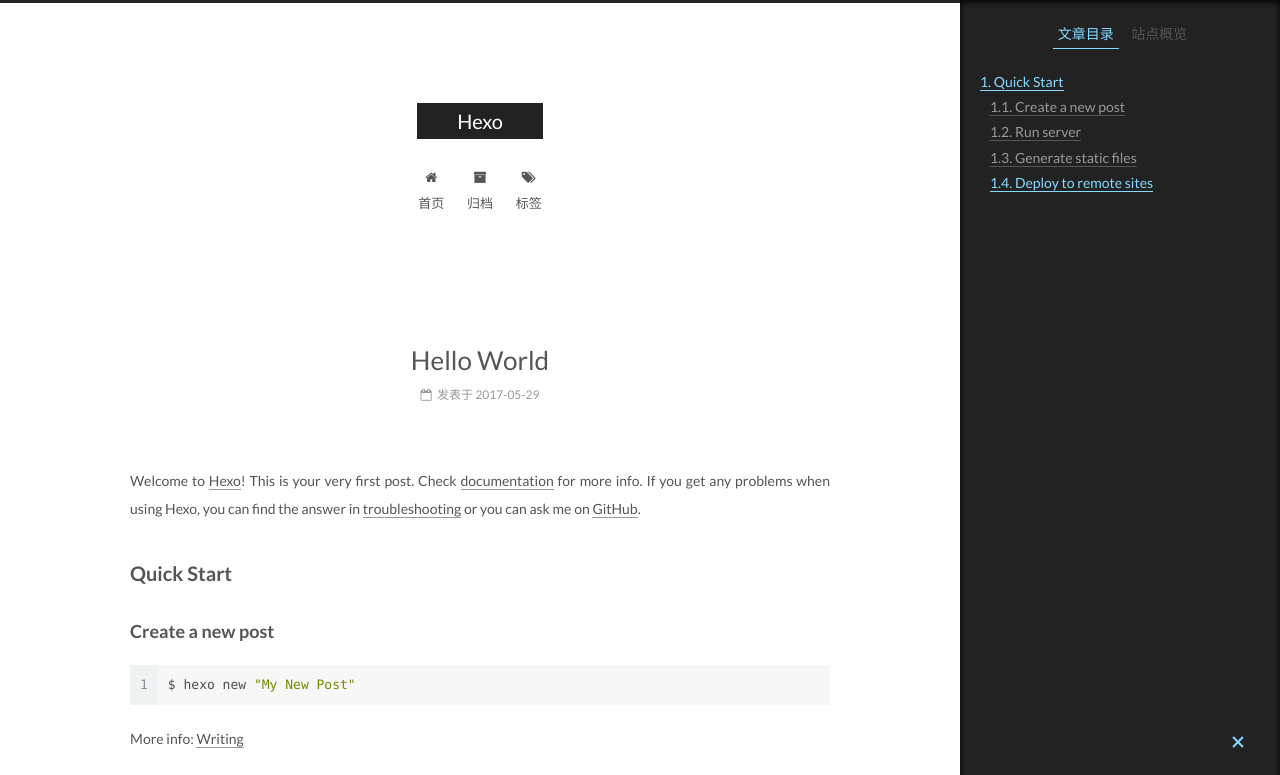
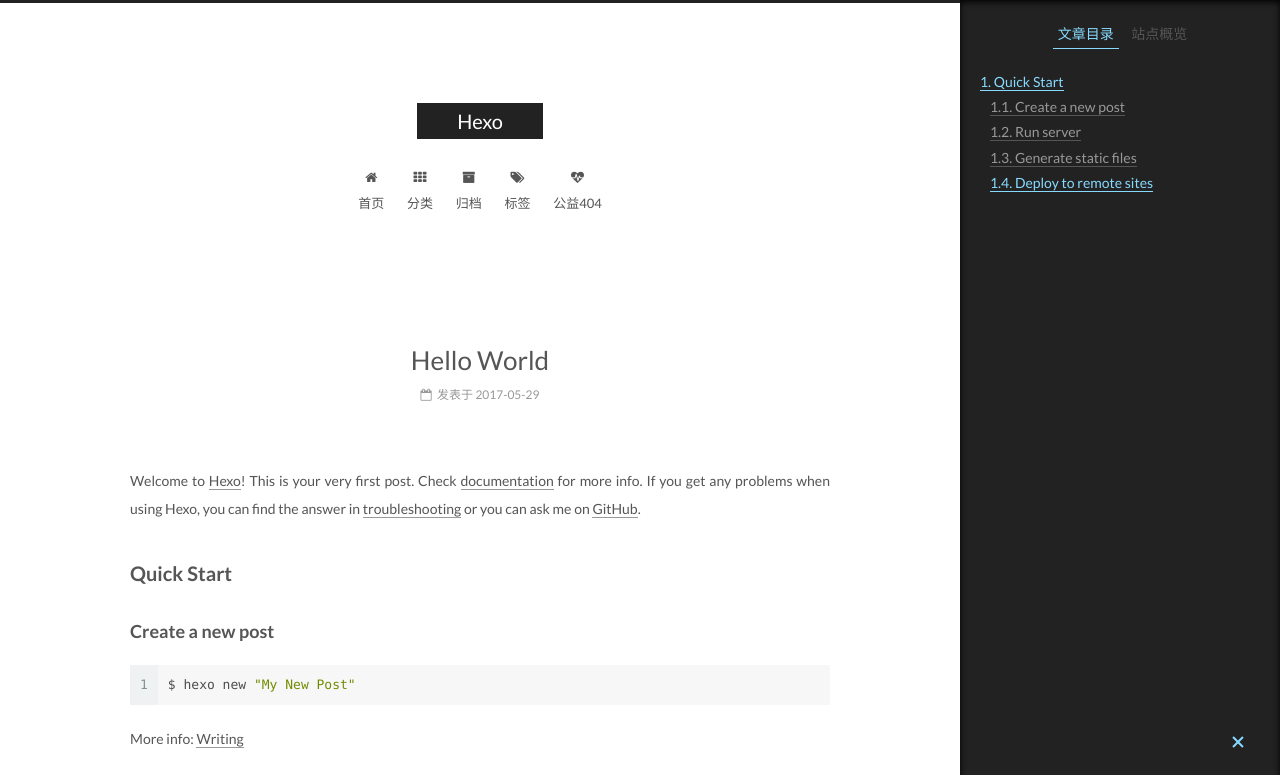
Before and after one commit to aramissi/aramissi.github.io, a plain HTML site: page 2017/05/29/hello-world/index.html in a window 1280 px wide. Shown: the top 775 px of the page. Drawn offline with Linux system fonts and the light colour scheme.

Commit message:
Site updated: 2017-05-29 14:29:11

```diff
--- a/2017/05/29/hello-world/index.html
+++ b/2017/05/29/hello-world/index.html
@@ -209,6 +209,16 @@
         </li>
 
 
+        <li class="menu-item menu-item-categories">
+          <a href="/categories" rel="section">
+
+              <i class="menu-item-icon fa fa-fw fa-th"></i> <br />
+
+            分类
+          </a>
+        </li>
+
+
         <li class="menu-item menu-item-archives">
           <a href="/archives" rel="section">
 
@@ -225,6 +235,16 @@
               <i class="menu-item-icon fa fa-fw fa-tags"></i> <br />
 
             标签
+          </a>
+        </li>
+
+
+        <li class="menu-item menu-item-commonweal">
+          <a href="/404.html" rel="section">
+
+              <i class="menu-item-icon fa fa-fw fa-heartbeat"></i> <br />
+
+            公益404
           </a>
         </li>
 
```
Also changed, not shown: archives/2017/05/index.html (+20 -0 lines), archives/2017/index.html (+20 -0 lines), archives/index.html (+20 -0 lines), index.html (+20 -0 lines).
